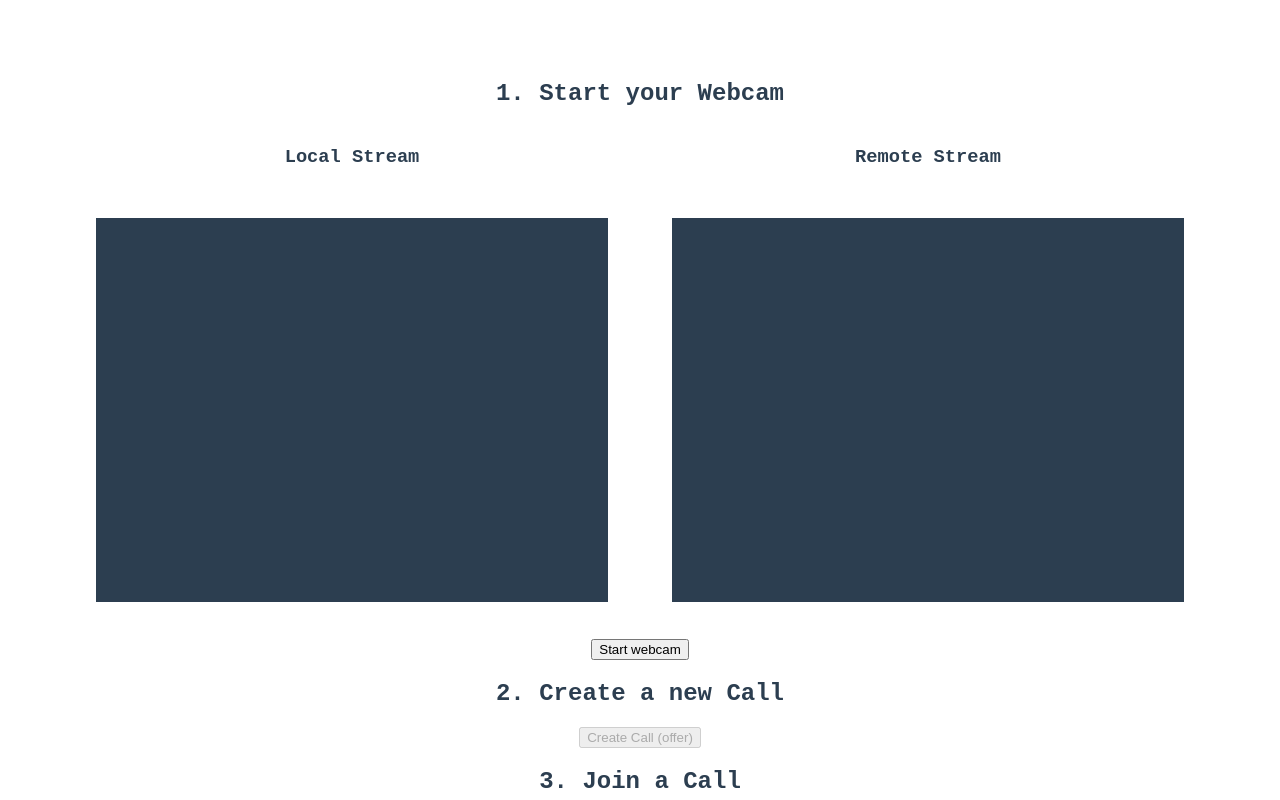
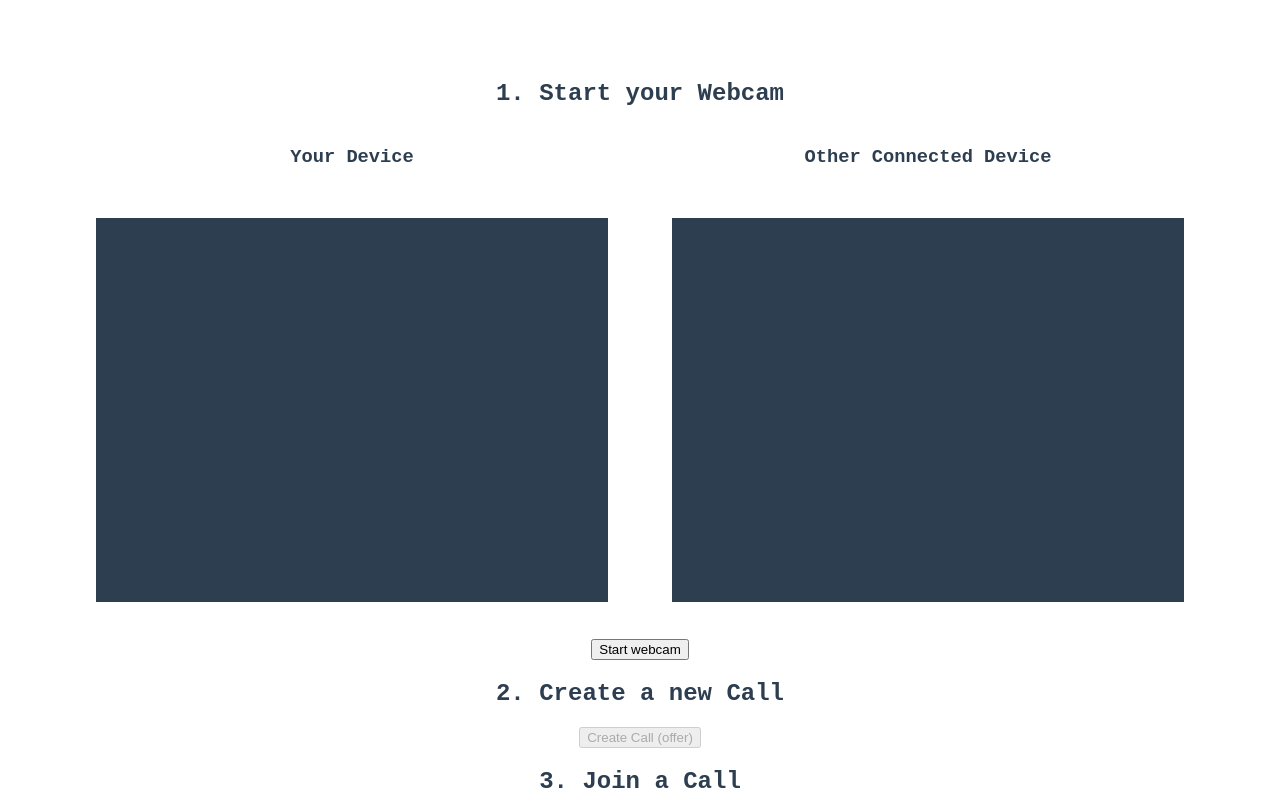
Before and after one commit to hariketsheth/LetsMeet, a website built with Vite: page index.html in a window 1280 px wide. Shown: the top 800 px of the page. Built offline with nearby package versions, Linux system fonts and the light colour scheme; some packages are replaced by stand-ins of ours; a web font is replaced by a local one.

Commit message:
Update index.html

```diff
--- a/index.html
+++ b/index.html
@@ -17,11 +17,11 @@
     <h2>1. Start your Webcam</h2>
     <div class="videos">
         <span>
-        <h3>Local Stream</h3>
+        <h3>Your Device</h3>
         <video id="webcamVideo" autoplay playsinline></video>
       </span>
         <span>
-        <h3>Remote Stream</h3>
+        <h3>Other Connected Device</h3>
         <video id="remoteVideo" autoplay playsinline></video>
       </span>
 
```
